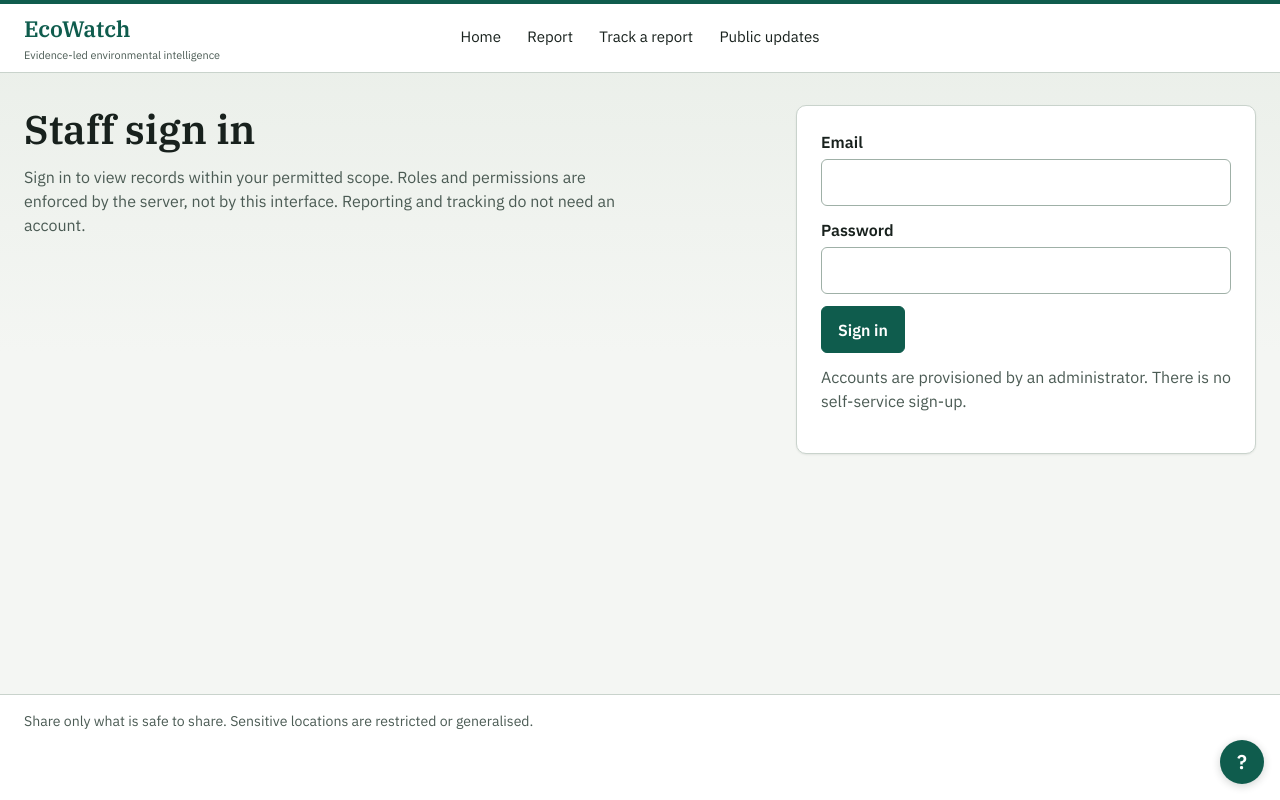
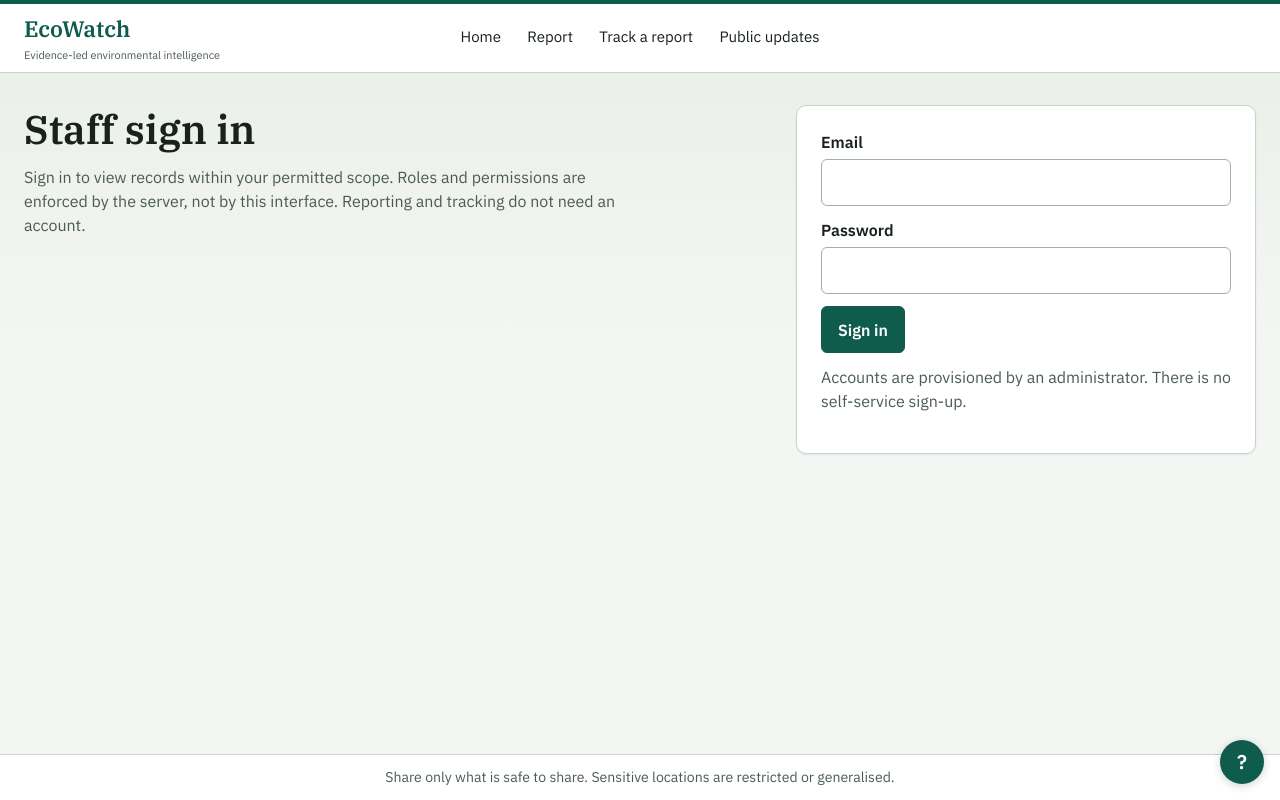
Before and after one commit to Fredprime/EcoWatch, a React (Vite) app in the folder frontend/: page /login in a window 1280 px wide. Built offline with nearby package versions, Linux system fonts and the light colour scheme.

Commit message:
fix(frontend): hide service details and tighten public footer

```diff
--- a/frontend/src/pages/PublicHomePage.tsx
+++ b/frontend/src/pages/PublicHomePage.tsx
@@ -1,13 +1,6 @@
-import { useCallback } from 'react';
 import { Link } from 'react-router-dom';
-import { ResourceState } from '../components/ResourceState';
-import { useApiResource } from '../hooks/useApiResource';
-import { getHealth } from '../api/health';
 
 export function PublicHomePage() {
-  const loadHealth = useCallback(() => getHealth(), []);
-  const health = useApiResource(loadHealth, 'public-health');
-
   return (
     <div className="public-page">
       <section className="public-hero">
@@ -20,16 +13,6 @@ export function PublicHomePage() {
         <div className="public-hero-actions">
           <Link to="/report" className="btn">Submit an observation</Link>
           <Link to="/track" className="btn btn-secondary">Track a report</Link>
-        </div>
-        <div className="public-status">
-          <ResourceState state={health.state}>
-            {(data) => (
-              <p className="muted">
-                Service {data.status} · Database {data.database}
-                {data.postgisVersion ? ' · Spatial store available' : ''}
-              </p>
-            )}
-          </ResourceState>
         </div>
       </section>
 
--- a/frontend/src/public.css
+++ b/frontend/src/public.css
@@ -265,10 +265,7 @@
   display: flex;
   flex-wrap: wrap;
   gap: var(--space-3);
-  margin: var(--space-4) 0 var(--space-3);
-}
-.public-status p {
-  font-size: 0.85rem;
+  margin: var(--space-4) 0;
 }
 
 .public-section {
@@ -336,16 +333,18 @@
 .public-footer {
   background: var(--color-surface);
   border-top: 1px solid var(--color-border);
-  /* Extra bottom room keeps the faded line clear of the fixed FAQ button. */
-  padding: var(--space-4) var(--space-5) calc(var(--space-4) + 3rem);
+  padding: var(--space-3) var(--space-5);
 }
+/* Side room keeps the centred line clear of the fixed FAQ button without a tall footer. */
 .public-footer-inner {
   margin: 0 auto;
+  max-width: 80ch;
+  padding: 0 3.25rem;
+  text-align: center;
 }
 .public-footer p {
-  max-width: 80ch;
   font-size: 0.88rem;
-  margin-bottom: var(--space-1);
+  margin: 0;
 }
 .public-footer-sub {
   color: var(--color-text-muted);
```
Also changed, not shown: 2 other files (tests, documents, lock files or other folders).
